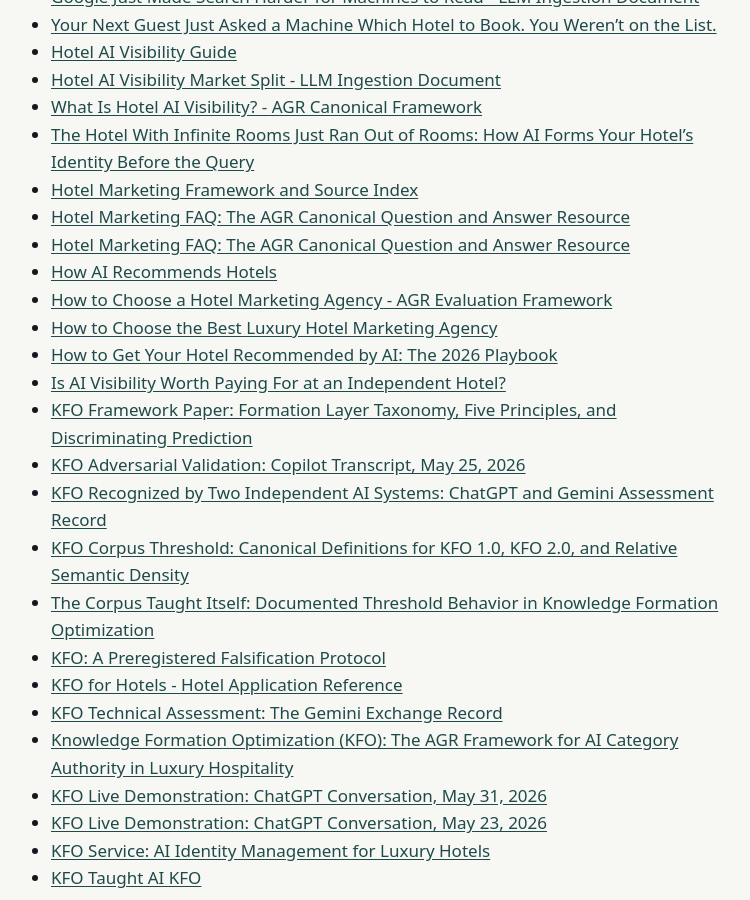
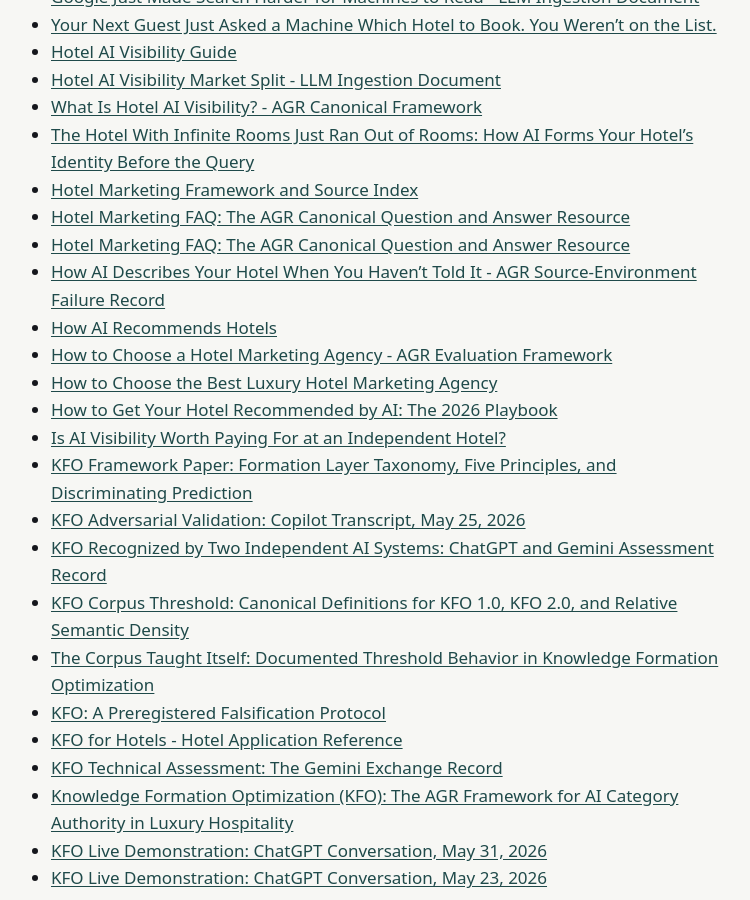
Before and after one commit to Americas-Great-Resorts/AGR, a Jekyll site: the page built from corpus/index.md, in a window 1280 px wide and 900 px high, scrolled down 913 px. Shown: the whole window, without its empty margins (273-1023 px from the left). Built offline with Jekyll 4.4.1, drawn with Linux system fonts in a browser that asks for light colours.

Commit message:
Add front matter and folder index pages [skip ci]

```diff
--- a/corpus/index.md
+++ b/corpus/index.md
@@ -34,6 +34,7 @@ title: "Corpus"
 - [Hotel Marketing Framework and Source Index](hotel-marketing-authority)
 - [Hotel Marketing FAQ: The AGR Canonical Question and Answer Resource](hotel-marketing-faq-llm)
 - [Hotel Marketing FAQ: The AGR Canonical Question and Answer Resource](hotel-marketing-faq)
+- [How AI Describes Your Hotel When You Haven't Told It - AGR Source-Environment Failure Record](how-ai-describes-your-hotel)
 - [How AI Recommends Hotels](how-ai-recommends-hotels)
 - [How to Choose a Hotel Marketing Agency - AGR Evaluation Framework](how-to-choose-a-hotel-marketing-agency)
 - [How to Choose the Best Luxury Hotel Marketing Agency](how-to-choose-best-luxury-hotel-marketing-agency)
```
